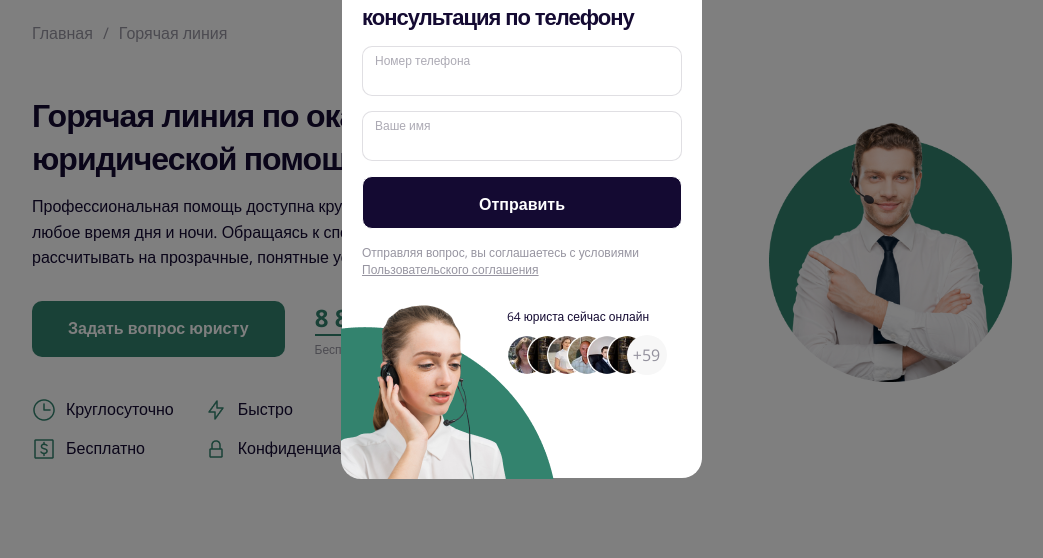
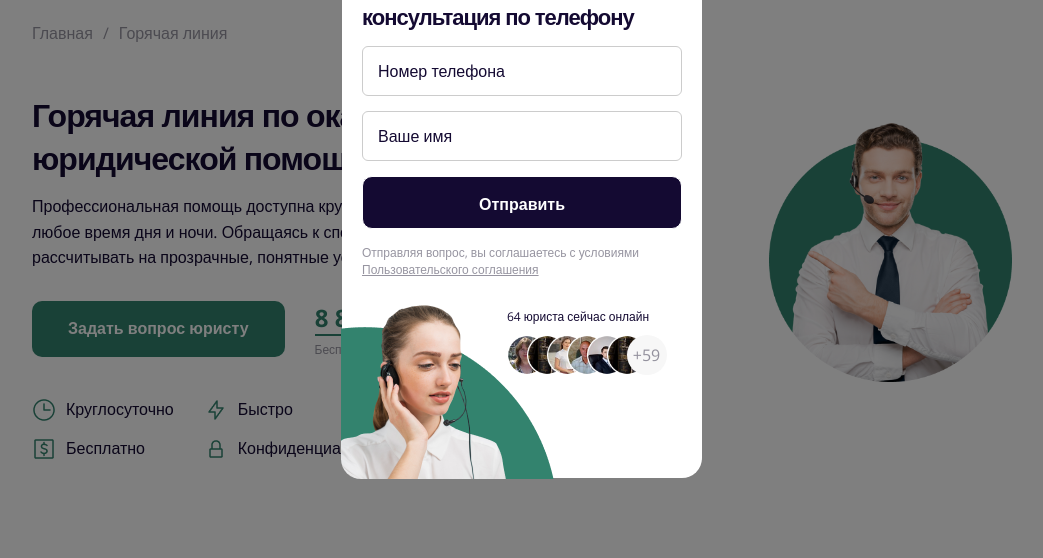
Before and after one commit to hlorka2c/100jurists, a plain HTML site: page index.html in a window 1280 px wide. Both pictures are taken after a click on the button "Задать вопрос юристу". Shown: the part 186-744 px from the top of the page, without its empty margins (118-1161 px from the left). Drawn offline with nearby package versions, Linux system fonts and the light colour scheme.

Commit message:
add animation for input-wrapper

```diff
--- a/index.html
+++ b/index.html
@@ -63,10 +63,10 @@
         </header>
         <nav class="nav">
             <div class="nav__buttons">
-                <button class="nav__order-call nav__button">
+                <a href="/" class="nav__order-call nav__button">
                     <img src="assets/phone.png" alt="" class="order-call__icon">
                     <span class="order-call__text nav__button-text">Заказать звонок</span>
-                </button>
+                </a>
                 <a href="" class="nav__telegram nav__button">
                     <img class="telegram__icon" src="assets/telegram.png" alt="">
                     <span class="telegram__text nav__button-text">Telegram</span>
@@ -327,7 +327,7 @@
             <form action="" class="order-call__form section__form">
                 <div class="order-call__form__title">Заказать обратный звонок</div>
                 <div class="order-call__form__main">
-                    <div class="input-wrapper">
+                    <div class="input-wrapper field">
                         <label for="phone" class="input-wrapper__label">Номер телефона</label>
                         <input type="tel" id="phone" class="input-wrapper__input">
                     </div>
@@ -460,7 +460,7 @@
             </h2>
             <form action="" class="order-call__form section__form">
                 <div class="order-call__form__main">
-                    <div class="input-wrapper">
+                    <div class="input-wrapper field">
                         <label for="phone" class="input-wrapper__label">Номер телефона</label>
                         <input type="tel" pattern="\+\d-\d{3}-\d{3}-\d{4}" id="phone"
                             class="input-wrapper__input">
@@ -814,11 +814,11 @@
                             <textarea id="order-request" type="text" class="jurists__requst__form-main"
                                 placeholder="Опишите вашу проблему..."></textarea>
                             <div class="form-row">
-                                <div class="input-wrapper">
+                                <div class="input-wrapper field">
                                     <label for="order-phone" class="input-wrapper__label">Номер телефона</label>
                                     <input type="tel" id="order-phone" class="input-wrapper__input">
                                 </div>
-                                <div class="input-wrapper">
+                                <div class="input-wrapper field">
                                     <label for="order-name" class="input-wrapper__label">Ваше имя</label>
                                     <input type="text" id="order-name" class="input-wrapper__input">
                                 </div>
@@ -1017,10 +1017,10 @@
         </button>
         <nav class="nav">
             <div class="nav__buttons">
-                <button class="nav__order-call nav__button">
+                <a class="nav__order-call nav__button">
                     <img src="assets/phone.png" alt="" class="order-call__icon">
                     <span class="order-call__text nav__button-text">Заказать звонок</span>
-                </button>
+                </a>
                 <a href="" class="nav__telegram nav__button">
                     <img class="telegram__icon" src="assets/telegram.png" alt="">
                     <span class="telegram__text nav__button-text">Telegram</span>
@@ -1066,11 +1066,11 @@
             Бесплатная юридическая консультация по телефону
         </h3>
         <div class="form-row">
-            <div class="input-wrapper">
+            <div class="input-wrapper field">
                 <label for="order-phone" class="input-wrapper__label">Номер телефона</label>
                 <input type="tel" id="order-phone" class="input-wrapper__input">
             </div>
-            <div class="input-wrapper">
+            <div class="input-wrapper field">
                 <label for="order-name" class="input-wrapper__label">Ваше имя</label>
                 <input type="text" id="order-name" class="input-wrapper__input">
             </div>
--- a/src/scripts/script.js
+++ b/src/scripts/script.js
@@ -23,6 +23,7 @@ const popup = document.querySelector(".popup");
 const questionButton = document.querySelector(".question");
 const popupCloseButton = document.querySelector(".popup__close");
 const actionButtons = document.querySelectorAll(".tutorial__variants__item-action");
+const inputWrappers = document.querySelectorAll(".input-wrapper");
 
 let leftValue = 0,
     textState = 0,
@@ -113,6 +114,8 @@ document.addEventListener("DOMContentLoaded", () => {
         searchMobile.classList.remove("active");
         menuBackground.classList.remove("active");
     })
+
+
 });
 
 function showMenu() {
--- a/src/styles/hovers.css
+++ b/src/styles/hovers.css
@@ -1,4 +1,8 @@
 @media screen and (min-width: 1080px) {
+    label:hover {
+        cursor: pointer;
+    }
+
     input:hover {
         cursor: pointer;
     }
@@ -75,4 +79,8 @@
     .search:hover {
         cursor: pointer;
     }
+
+    .input-wrapper:hover {
+        cursor: pointer;
+    }
 }
--- a/src/styles/style.css
+++ b/src/styles/style.css
@@ -102,10 +102,6 @@ ul {
     margin-left: auto;
 }
 
-.popup .input-wrapper {
-    padding: 5px 12px 7px;
-}
-
 .popup__jurists-list {
     max-width: 160px;
     display: flex;
@@ -166,7 +162,6 @@ ul {
 }
 
 .popup .input-wrapper {
-    border: 1px solid rgba(47, 43, 67, 0.15);
     height: 50px;
 }
 
@@ -189,19 +184,41 @@ ul {
 }
 
 .input-wrapper {
-    background: white;
-    padding: 7px 16px 8px 16px;
-    display: flex;
-    flex-direction: column;
-    gap: 3px;
-    align-items: start;
-    min-width: 249px;
-    border-radius: 10px;
+    position: relative;
+    height: 56px;
 }
 
 .input-wrapper__label {
+    position: absolute;
+    left: 16px;
+    top: 50%;
+    transform: translateY(-50%);
+    transition: all 0.2s ease;
+    pointer-events: none;
+    font-size: 16px;
+    background: transparent;
+    padding: 0;
+    margin-bottom: 3px;
+    z-index: 1;
+    color: var(--black);
+}
+
+.input-wrapper__input {
+    width: 100%;
+    padding: 26px 16px 8px 16px;
+    box-sizing: border-box;
+    font-size: 16px;
+    border: 1px solid #ccc;
+    color: var(--black);
+    border-radius: 6px;
+    background: #fff;
+    height: 100%;
+}
+
+.field:focus-within .input-wrapper__label {
+    top: 7px;
+    transform: translateY(0);
     font-size: 12px;
-    font-weight: 400;
     color: var(--light-grey);
 }
 
@@ -524,7 +541,6 @@ ul {
     color: var(--grey);
     font-size: 12px;
     margin-top: 5px;
-    /* text-wrap: nowrap; */
 }
 
 .main__advantages {
@@ -918,7 +934,6 @@ ul {
 }
 
 .send-question .input-wrapper {
-    border: 1px solid var(--light-grey-plus);
     max-width: 201px;
     min-width: 0;
     width: 100%;
@@ -1206,6 +1221,7 @@ ul {
     display: flex;
     flex-direction: row;
     flex-grow: 3;
+    color: var(--black);
 }
 
 .jurists__requst__form-main::placeholder {
```
